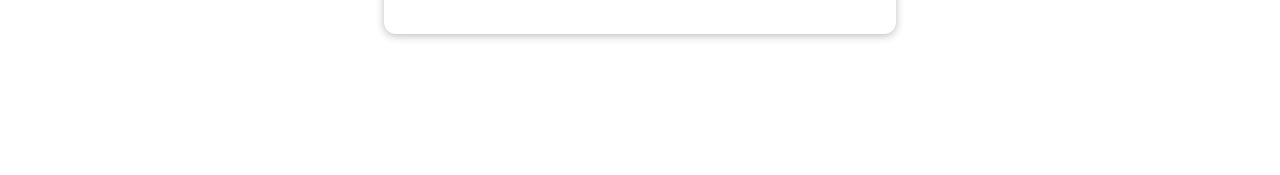
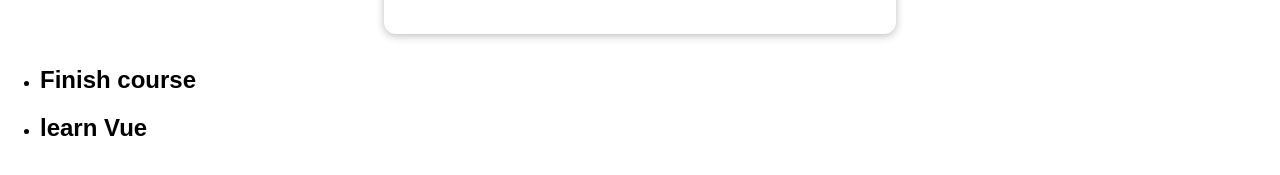
Before and after one commit to RebeccaHA/styles-and-slots, a Vue app: page / in a window 1280 px wide. Shown: the part 327-502 px from the top of the page. Built offline with nearby package versions, Linux system fonts and the light colour scheme; the HTML template or start-up script is replaced by a standard one.

Commit message:
tested out slot props

```diff
--- a/src/App.vue
+++ b/src/App.vue
@@ -7,6 +7,11 @@
       :info-text="activeUser.description"
       :role="activeUser.role"
     ></user-info>
+    <course-goals>
+      <template #default="slotProps">
+        <h2>{{slotProps.item}}</h2>
+      </template>
+    </course-goals>
   </div>
 </template>
 
@@ -14,12 +19,14 @@
 import UserInfo from "./components/UserInfo.vue";
 import TheHeader from "./components/TheHeader.vue";
 import BadgeList from "./components/BadgeList.vue";
+import CourseGoals from "./components/CourseGoals.vue";
 
 export default {
   components: {
     UserInfo,
     TheHeader,
-    BadgeList
+    BadgeList,
+    CourseGoals
   },
   data() {
     return {
--- /dev/null
+++ b/src/components/CourseGoals.vue
@@ -0,0 +1,17 @@
+<template>
+  <ul>
+    <li v-for="goal in goals" :key="goal">
+      <slot :item="goal"></slot>
+    </li>
+  </ul>
+</template>
+
+<script>
+export default {
+  data() {
+    return {
+      goals: ["Finish course", "learn Vue"]
+    };
+  }
+};
+</script>
```
